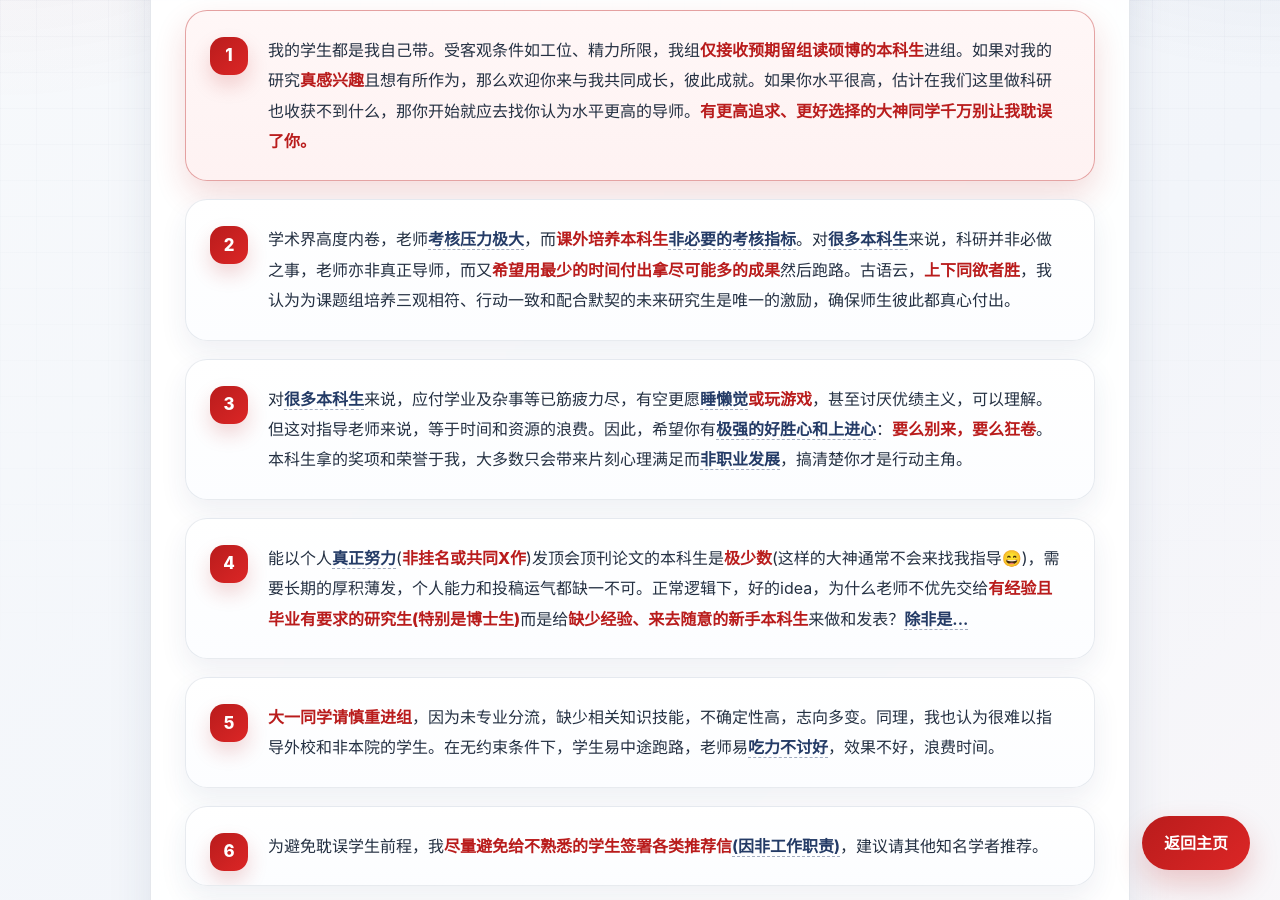
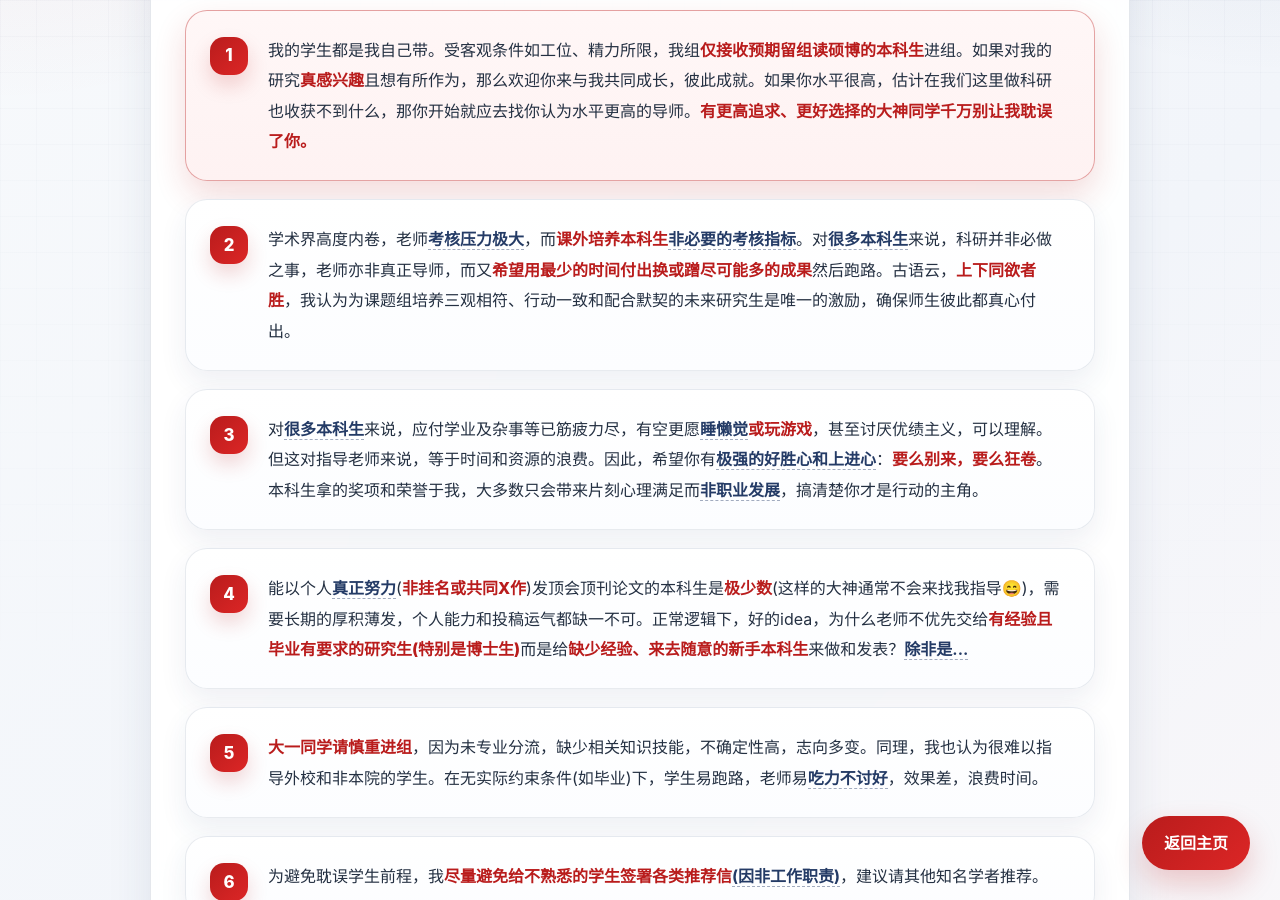
Before and after one commit to fangvv/Homepage, a Jekyll site: the page faq.html, which Jekyll copies as it is, in a window 1280 px wide and 900 px high, scrolled down 406 px. Built offline with Jekyll 4.4.1, drawn with Linux system fonts in a browser that asks for light colours; comment, search, counter and statistics services are not loaded.

Commit message:
Update faq.html

```diff
--- a/faq.html
+++ b/faq.html
@@ -57,7 +57,7 @@
                         target="_blank" rel="noopener noreferrer">非必要的考核指标</a></strong>。对<a
                         href="https://www.zhihu.com/question/2029984179363038791/answer/2052120711435655043"
                         target="_blank"
-                        rel="noopener noreferrer">很多本科生</a>来说，科研并非必做之事，老师亦非真正导师，而又<strong>希望用最少的时间付出拿尽可能多的成果</strong>然后跑路。古语云，<strong>上下同欲者胜</strong>，我认为为课题组培养三观相符、行动一致和配合默契的未来研究生是唯一的激励，确保师生彼此都真心付出。
+                        rel="noopener noreferrer">很多本科生</a>来说，科研并非必做之事，老师亦非真正导师，而又<strong>希望用最少的时间付出换或蹭尽可能多的成果</strong>然后跑路。古语云，<strong>上下同欲者胜</strong>，我认为为课题组培养三观相符、行动一致和配合默契的未来研究生是唯一的激励，确保师生彼此都真心付出。
                 </li>
 
                 <li>对<a href="https://www.zhihu.com/question/2029984179363038791/answer/2052120711435655043"
@@ -70,7 +70,7 @@
                         target="_blank"
                         rel="noopener noreferrer">极强的好胜心和上进心</a>：<strong>要么别来，要么狂卷</strong>。本科生拿的奖项和荣誉于我，大多数只会带来片刻心理满足而<a
                         href="https://www.zhihu.com/question/2067235011804320517/answer/2067634560196727558"
-                        target="_blank" rel="noopener noreferrer">非职业发展</a>，搞清楚你才是行动主角。
+                        target="_blank" rel="noopener noreferrer">非职业发展</a>，搞清楚你才是行动的主角。
                 </li>
                 <li>能以个人<a
                         href="https://www.chinanews.com.cn/edu/2010/11-16/2659362.shtml"
@@ -80,9 +80,9 @@
                         target="_blank" rel="noopener noreferrer">除非是...</a>
                 </li>
 
-                <li><strong>大一同学请慎重进组</strong>，因为未专业分流，缺少相关知识技能，不确定性高，志向多变。同理，我也认为很难以指导外校和非本院的学生。在无约束条件下，学生易中途跑路，老师易<a
+                <li><strong>大一同学请慎重进组</strong>，因为未专业分流，缺少相关知识技能，不确定性高，志向多变。同理，我也认为很难以指导外校和非本院的学生。在无实际约束条件(如毕业)下，学生易跑路，老师易<a
                         href="https://www.zhihu.com/question/519787074/answer/3389339862" target="_blank"
-                        rel="noopener noreferrer">吃力不讨好</a>，效果不好，浪费时间。
+                        rel="noopener noreferrer">吃力不讨好</a>，效果差，浪费时间。
                 </li>
 
                 <li>为避免耽误学生前程，我<strong>尽量避免给不熟悉的学生签署各类推荐信</strong><a
```
Lines whose indentation alone changed are shown as unchanged.
